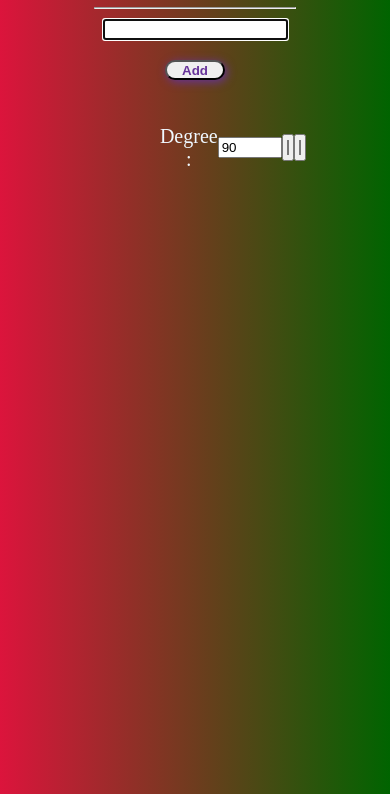
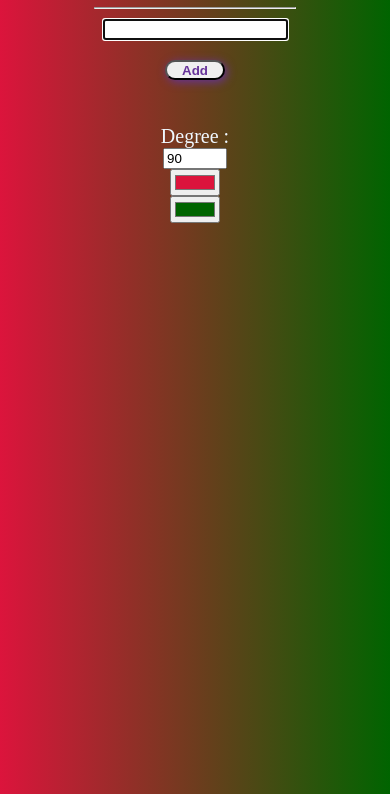
Before and after one commit to absolutezero13/bggenerator, a plain HTML site: page index.html in a window 390 px wide. Shown: the part 70-864 px from the top of the page. Drawn offline with Linux system fonts and the light colour scheme.

Commit message:
Update style.css

```diff
--- a/style.css
+++ b/style.css
@@ -64,3 +64,8 @@ li {
   color: aliceblue;
   font-size: 20px;
 }
+@media only screen and (max-width: 600px) {
+  .colors {
+    flex-direction: column;
+  }
+}
```
